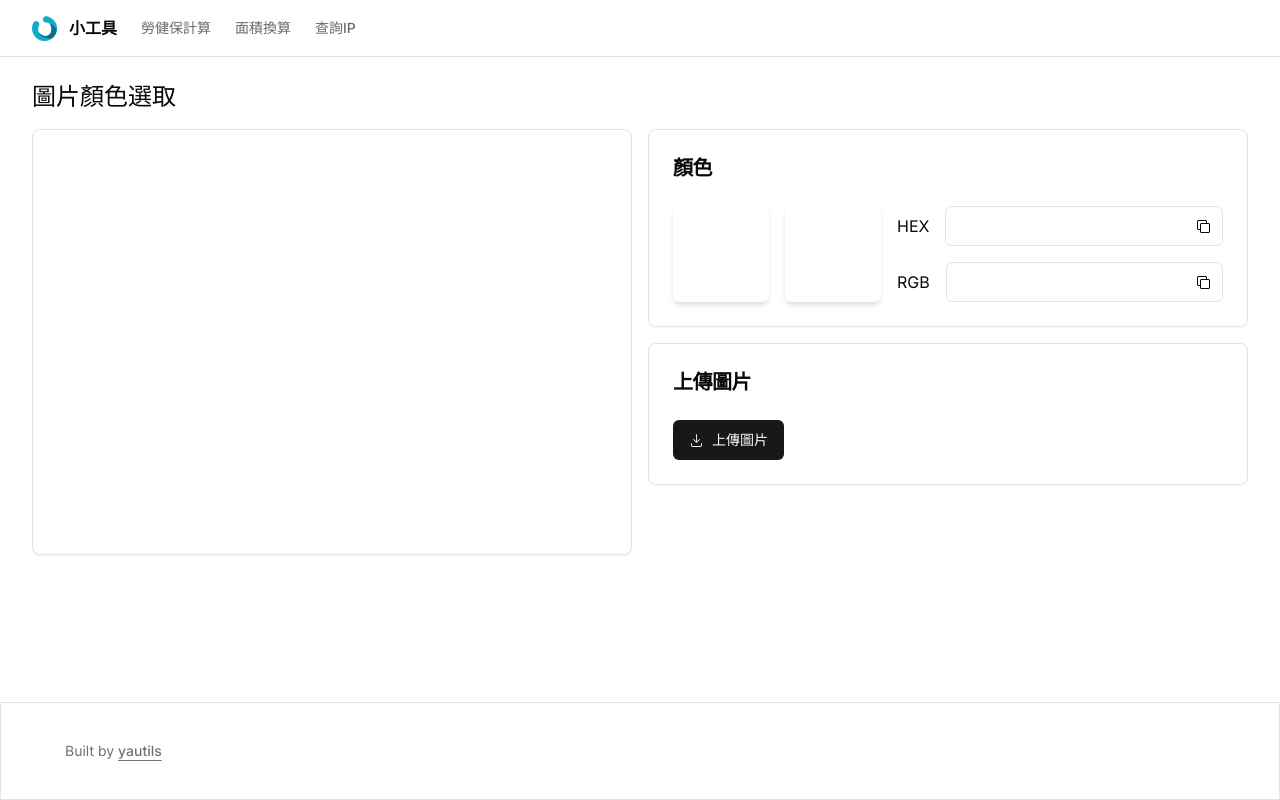
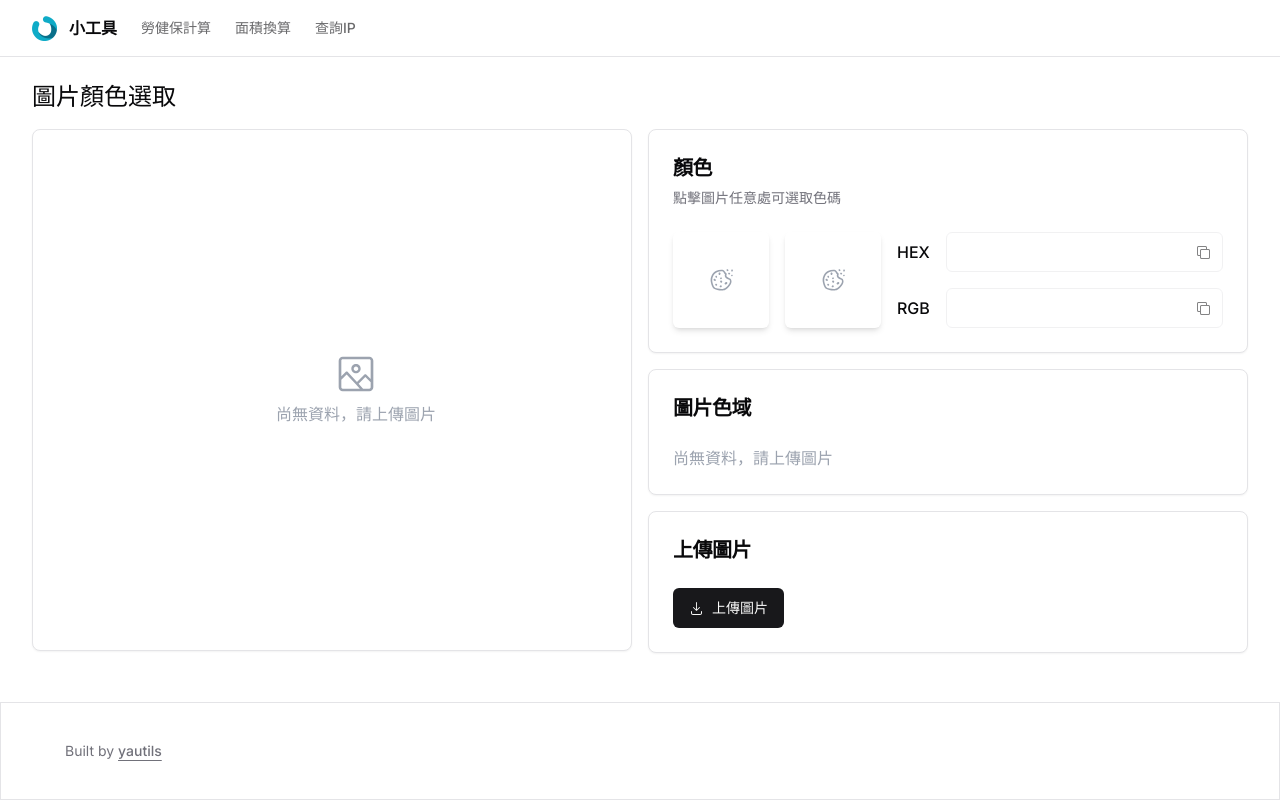
Before and after one commit to haoolii/ceres, a Next.js app: page /image-color-picker in a window 1280 px wide. Built offline with nearby package versions, Linux system fonts and the light colour scheme.

Commit message:
feat: add image color picker no data page

```diff
--- a/features/image-color-picker/components/imageColorPickerBoard.tsx
+++ b/features/image-color-picker/components/imageColorPickerBoard.tsx
@@ -1,52 +1,64 @@
-"use client"
+"use client";
 
-import { Card, CardContent, CardHeader, CardTitle } from "@/components/ui/card";
-import { Button } from "@/components/ui/button"
-import { DownloadIcon, CopyIcon, ImageIcon } from "@radix-ui/react-icons";
+import {
+  Card,
+  CardContent,
+  CardDescription,
+  CardHeader,
+  CardTitle,
+} from "@/components/ui/card";
+import { Button } from "@/components/ui/button";
+import {
+  DownloadIcon,
+  CopyIcon,
+  ImageIcon,
+  CookieIcon,
+} from "@radix-ui/react-icons";
 import { Input } from "@/components/ui/input";
 import { useEffect, useRef, useState } from "react";
-import { Label } from "@radix-ui/react-label";
-import rgbHex from 'rgb-hex';
-import hexRgb from 'hex-rgb';
+import rgbHex from "rgb-hex";
+import hexRgb from "hex-rgb";
 import { useToast } from "@/components/ui/use-toast";
-
-function onMousePos(canvas: HTMLCanvasElement, evt: React.MouseEvent<HTMLCanvasElement, MouseEvent>) {
-    var ClientRect = canvas.getBoundingClientRect();
-    return {
-        x: Math.round(evt.clientX - ClientRect.left),
-        y: Math.round(evt.clientY - ClientRect.top)
-    }
-}
+import { useDebounce } from "use-debounce";
+import { buildRgb, onMousePos, quantization } from "../utils";
 
 export const ImageColorPickerBoard = () => {
-    const { toast } = useToast()
+  const { toast } = useToast();
 
   const containerRef = useRef<HTMLDivElement>(null);
   const canvasRef = useRef<HTMLCanvasElement>(null);
   const fileInputRef = useRef<HTMLInputElement>(null);
-    const [pointHex, setPointHex] = useState('');
-    const [selectedHex, setSelectedHex] = useState('');
-    const [pointRGB, setPointRGB] = useState('');
-    const [selectedRGB, setSelectedRGB] = useState('');
-
+  const [pointHex, setPointHex] = useState("");
+  const [selectedHex, setSelectedHex] = useState("");
+  const [pointRGB, setPointRGB] = useState("");
+  const [selectedRGB, setSelectedRGB] = useState("");
+  const fileChangeCBRef = useRef<() => void>(() => {});
+  const [innerWidthPure, setInnerWidthPure] = useState(0);
+  const [innerWidth] = useDebounce(innerWidthPure, 500);
+  const [palettes, setPalettes] = useState<
+    {
+      rgb: string;
+      hex: string;
+    }[]
+  >([]);
+  const [haveFile, setHaveFile] = useState(false);
   useEffect(() => {
     if (canvasRef.current) {
-
     }
   });
 
-    const onCanvasMouseMoveHandle = (evt: React.MouseEvent<HTMLCanvasElement, MouseEvent>
+  const onCanvasMouseMoveHandle = (
+    evt: React.MouseEvent<HTMLCanvasElement, MouseEvent>
   ) => {
     if (!canvasRef.current) return;
     const canvas = canvasRef.current;
     if (!canvas) return;
-        const ctx = canvas.getContext('2d');
+    const ctx = canvas.getContext("2d");
     if (!ctx) return;
     const cw = canvas.width;
     const ch = canvas.height;
     const imgData = ctx.getImageData(0, 0, cw, ch);
     if (!imgData) return;
-
     const m = onMousePos(canvas, evt);
     const pixels = imgData.data;
 
@@ -54,42 +66,95 @@ export const ImageColorPickerBoard = () => {
     const R = pixels[i];
     const G = pixels[i + 1];
     const B = pixels[i + 2];
-        const thisRGBRy = [R, G, B];
+    if (R && G && B) {
       const hex = `#${rgbHex(R, G, B)}`;
-        const rgb = hexRgb(hex, { format: 'css' });
+      const rgb = hexRgb(hex, { format: "css" });
       setPointHex(hex);
       setPointRGB(rgb);
     }
+  };
+
+  useEffect(() => {
+    onFileChange();
+  }, [innerWidth]);
+
+  useEffect(() => {
+    function onResize() {
+      setInnerWidthPure(window.innerWidth);
+    }
+    window.addEventListener("resize", onResize);
+    return () => {
+      document.removeEventListener("resize", onResize);
+    };
+  });
+
+  const initImagePalette = (imgData: ImageData) => {
+    const rgbArray = buildRgb(imgData);
+    const quantColors = quantization(rgbArray, 0);
+    const colors: {
+      [key: string]: {
+        rgb: string;
+        hex: string;
+      };
+    } = {};
+    quantColors.forEach((color) => {
+      if (!color) return;
+      const { r, g, b } = color;
+      if (!(r && g && b)) return;
+      const hex = `#${rgbHex(r, g, b)}`;
+      const rgb = hexRgb(hex, { format: "css" });
+      colors[rgb] = {
+        rgb,
+        hex,
+      };
+    });
+    const keys = Object.keys(colors);
+    setPalettes(keys.map((key) => colors[key]));
+  };
+
+  const onFileChange = () => {
+    const imgW = containerRef.current?.getBoundingClientRect().width;
+    if (!imgW) return;
+    const file = fileInputRef.current?.files && fileInputRef.current?.files[0];
+    if (!file) return;
+    setHaveFile(true);
+    const canvas = canvasRef.current;
+    if (!canvas) return;
+    const ctx = canvas.getContext("2d");
+    if (!ctx) return;
+
+    const reader = new FileReader();
+    const readerOnload = () => {
+      const img = new Image();
+      const imgOnload = () => {
+        const cw = imgW;
+        const ch = (imgW * img.height) / img.width;
+        canvas.width = cw;
+        canvas.height = ch;
+        ctx.drawImage(img, 0, 0, cw, ch);
+        const imgData = ctx.getImageData(0, 0, cw, ch);
+        initImagePalette(imgData);
+      };
+      img.addEventListener("load", imgOnload);
+      img.src = reader.result?.toString() || "";
+      img.remove();
+      return () => {
+        img.removeEventListener("load", imgOnload);
+        reader.abort();
+      };
+    };
+    reader.addEventListener("load", readerOnload);
+    reader.readAsDataURL(file);
+    return () => {
+      readerOnload();
+      reader.removeEventListener("load", readerOnload);
+    };
+  };
 
   const onCanvasClickHandle = () => {
     setSelectedHex(pointHex);
     setSelectedRGB(pointRGB);
-    }
-
-    const onFileChange = (evt: React.ChangeEvent<HTMLInputElement>) => {
-        const imgW = containerRef.current?.getBoundingClientRect().width;
-        if (!imgW) return;
-        const file = evt.target.files && evt.target.files[0];
-        if (!file) return;
-        const canvas = canvasRef.current;
-        if (!canvas) return;
-        const ctx = canvas.getContext('2d');
-        if (!ctx) return;
-
-        const reader = new FileReader();
-        const img = new Image();
-        reader.onload = () => {
-            img.onload = () => {
-                const cw = imgW;
-                const ch = imgW * img.height / img.width
-                canvas.width = cw;
-                canvas.height = ch;
-                ctx.drawImage(img, 0, 0, cw, ch);
   };
-            img.src = reader.result?.toString() || '';
-        };
-        reader.readAsDataURL(file);
-    }
 
   const copy = async (text: string) => {
     if (navigator.clipboard) {
@@ -97,24 +162,37 @@ export const ImageColorPickerBoard = () => {
       toast({
         title: "訊息",
         description: "複製成功",
-            })
+      });
     } else {
       toast({
         variant: "destructive",
         title: "訊息",
         description: "複製失敗",
-            })
+      });
     }
-    }
+  };
 
   return (
     <div className="flex flex-col xl:flex-row gap-4">
       <div className="flex-1 order-2 xl:order-1">
         <Card>
-                    <CardContent>
-                        <div ref={containerRef} className="relative min-h-[400px] pt-6" >
-                            <canvas className="w-full" ref={canvasRef} onMouseMove={e => onCanvasMouseMoveHandle(e)} onClick={onCanvasClickHandle} />
+          <CardContent className="relative min-h-[520px]">
+            <div ref={containerRef} className="relative min-h-[400px] pt-6">
+              <canvas
+                className="w-full"
+                ref={canvasRef}
+                onMouseMove={(e) => onCanvasMouseMoveHandle(e)}
+                onClick={onCanvasClickHandle}
+              />
             </div>
+            {haveFile ? (
+              <></>
+            ) : (
+              <div className="min-h-[520px] absolute top-0 h-full w-full flex justify-center items-center flex-col gap-2">
+                <ImageIcon width={40} height={40} className="text-gray-400" />
+                <span className=" text-gray-400">尚無資料，請上傳圖片</span>
+              </div>
+            )}
           </CardContent>
         </Card>
       </div>
@@ -123,27 +201,80 @@ export const ImageColorPickerBoard = () => {
           <Card>
             <CardHeader>
               <CardTitle className="text-xl">顏色</CardTitle>
+              <CardDescription>點擊圖片任意處可選取色碼</CardDescription>
             </CardHeader>
             <CardContent className="flex gap-4">
               <div className="flex gap-4">
-                                <div className="w-24 h-24 rounded-md shadow-md" style={{ background: pointHex }}></div>
-                                <div className="w-24 h-24 rounded-md shadow-md" style={{ background: selectedHex }}></div>
+                <div
+                  className="w-24 h-24 rounded-md shadow-md flex justify-center items-center"
+                  style={{ background: pointHex }}
+                >
+                  {!haveFile ? (
+                    <CookieIcon
+                      width={24}
+                      height={24}
+                      className="text-gray-400"
+                    />
+                  ) : (
+                    <></>
+                  )}
+                </div>
+                <div
+                  className="w-24 h-24 rounded-md shadow-md flex justify-center items-center"
+                  style={{ background: selectedHex }}
+                >
+                  {!haveFile ? (
+                    <CookieIcon
+                      width={24}
+                      height={24}
+                      className="text-gray-400"
+                    />
+                  ) : (
+                    <></>
+                  )}
+                </div>
               </div>
               <div className="flex flex-col gap-4 flex-1">
                 <div className="flex items-center gap-4">
-                                    <span>HEX</span>
-                                    <div className="relative w-full" onClick={() => copy(selectedHex)} >
-                                        <Input readOnly value={selectedHex} className="focus-visible:ring-offset-0 focus-visible:ring-0 cursor-pointer" />
-                                        <Button variant="ghost" size="icon" className="absolute right-1 top-1 p-0 w-8 h-8" >
+                  <span className="font-medium">HEX</span>
+                  <div
+                    className="relative w-full"
+                    onClick={() => copy(selectedHex)}
+                  >
+                    <Input
+                      readOnly
+                      disabled={!haveFile}
+                      value={selectedHex}
+                      className="focus-visible:ring-offset-0 focus-visible:ring-0 cursor-pointer"
+                    />
+                    <Button
+                      disabled={!haveFile}
+                      variant="ghost"
+                      size="icon"
+                      className="absolute right-1 top-1 p-0 w-8 h-8"
+                    >
                       <CopyIcon />
                     </Button>
                   </div>
                 </div>
                 <div className="flex items-center gap-4">
-                                    <span>RGB</span>
-                                    <div className="relative w-full" onClick={() => copy(selectedRGB)}>
-                                        <Input readOnly value={selectedRGB} className="focus-visible:ring-offset-0 focus-visible:ring-0 cursor-pointer" />
-                                        <Button variant="ghost" size="icon" className="absolute right-1 top-1 p-0 w-8 h-8" >
+                  <span className="font-medium">RGB</span>
+                  <div
+                    className="relative w-full"
+                    onClick={() => copy(selectedRGB)}
+                  >
+                    <Input
+                      disabled={!haveFile}
+                      readOnly
+                      value={selectedRGB}
+                      className="focus-visible:ring-offset-0 focus-visible:ring-0 cursor-pointer"
+                    />
+                    <Button
+                      disabled={!haveFile}
+                      variant="ghost"
+                      size="icon"
+                      className="absolute right-1 top-1 p-0 w-8 h-8"
+                    >
                       <CopyIcon />
                     </Button>
                   </div>
@@ -155,11 +286,54 @@ export const ImageColorPickerBoard = () => {
         <div className="">
           <Card>
             <CardHeader>
+              <CardTitle className="text-xl">圖片色域</CardTitle>
+            </CardHeader>
+            <CardContent className="flex items-center gap-4">
+              {palettes.length ? (
+                <div className="flex gap-1 flex-wrap">
+                  {palettes.map((palette, i) => (
+                    <div
+                      key={`${palette}_${i}`}
+                      style={{ background: palette.hex }}
+                      className="w-16 h-16 rounded-md cursor-pointer border-2"
+                      onMouseMove={() => {
+                        setPointHex(palette.hex);
+                        setPointRGB(palette.rgb);
+                      }}
+                      onClick={() => {
+                        setSelectedHex(palette.hex);
+                        setSelectedRGB(palette.rgb);
+                      }}
+                    ></div>
+                  ))}
+                </div>
+              ) : (
+                <div>
+                  <span className=" text-gray-400">尚無資料，請上傳圖片</span>
+                </div>
+              )}
+            </CardContent>
+          </Card>
+        </div>
+        <div className="">
+          <Card>
+            <CardHeader>
               <CardTitle className="text-xl">上傳圖片</CardTitle>
             </CardHeader>
             <CardContent>
-                            <Input type="file" className="hidden" ref={fileInputRef} onChange={e => onFileChange(e)} />
-                            <Button className="flex items-center space-x-2" onClick={() => fileInputRef.current?.click()}>
+              <Input
+                type="file"
+                className="hidden"
+                ref={fileInputRef}
+                onChange={(_) => {
+                  fileChangeCBRef.current();
+                  onFileChange();
+                }}
+              />
+              <Button
+                className="flex items-center space-x-2"
+                onClick={() => fileInputRef.current?.click()}
+              >
                 <span>
                   <DownloadIcon />
                 </span>
@@ -170,5 +344,5 @@ export const ImageColorPickerBoard = () => {
         </div>
       </div>
     </div>
-    )
-}
+  );
+};
--- /dev/null
+++ b/features/image-color-picker/utils/index.ts
@@ -0,0 +1,100 @@
+export const buildRgb = (imageData: ImageData) => {
+  const data = imageData.data;
+  const rgbValues = [];
+  for (let i = 0; i < data.length; i += 4) {
+    const rgb = {
+      r: data[i],
+      g: data[i + 1],
+      b: data[i + 2],
+    };
+    rgbValues.push(rgb);
+  }
+  return rgbValues;
+};
+
+export const onMousePos = (
+  canvas: HTMLCanvasElement,
+  evt: React.MouseEvent<HTMLCanvasElement, MouseEvent>
+) => {
+  const ClientRect = canvas.getBoundingClientRect();
+  return {
+    x: Math.round(evt.clientX - ClientRect.left),
+    y: Math.round(evt.clientY - ClientRect.top),
+  };
+};
+
+export interface RgbValue {
+  r: number;
+  g: number;
+  b: number;
+}
+
+export const findBiggestColorRange = (rgbValues: RgbValue[]) => {
+  let rMin = Number.MAX_VALUE;
+  let gMin = Number.MAX_VALUE;
+  let bMin = Number.MAX_VALUE;
+
+  let rMax = Number.MIN_VALUE;
+  let gMax = Number.MIN_VALUE;
+  let bMax = Number.MIN_VALUE;
+
+  rgbValues.forEach((pixel) => {
+    rMin = Math.min(rMin, pixel.r);
+    gMin = Math.min(gMin, pixel.g);
+    bMin = Math.min(bMin, pixel.b);
+
+    rMax = Math.max(rMax, pixel.r);
+    gMax = Math.max(gMax, pixel.g);
+    bMax = Math.max(bMax, pixel.b);
+  });
+
+  const rRange = rMax - rMin;
+  const gRange = gMax - gMin;
+  const bRange = bMax - bMin;
+
+  const biggestRange = Math.max(rRange, gRange, bRange);
+  if (biggestRange === rRange) {
+    return "r";
+  } else if (biggestRange === gRange) {
+    return "g";
+  } else {
+    return "b";
+  }
+};
+export function quantization(
+  rgbValues: RgbValue[],
+  depth: number
+): { r: number; g: number; b: number }[] {
+  const MAX_DEPTH = 4;
+  if (depth === MAX_DEPTH || rgbValues.length === 0) {
+    const color = rgbValues.reduce(
+      (prev, curr) => {
+        prev.r += curr.r;
+        prev.g += curr.g;
+        prev.b += curr.b;
+
+        return prev;
+      },
+      {
+        r: 0,
+        g: 0,
+        b: 0,
+      }
+    );
+
+    color.r = Math.round(color.r / rgbValues.length);
+    color.g = Math.round(color.g / rgbValues.length);
+    color.b = Math.round(color.b / rgbValues.length);
+    return [color];
+  }
+  const componentToSortBy = findBiggestColorRange(rgbValues);
+  rgbValues.sort((p1, p2) => {
+    return p1[componentToSortBy] - p2[componentToSortBy];
+  });
+
+  const mid = rgbValues.length / 2;
+  return [
+    ...quantization(rgbValues.slice(0, mid), depth + 1),
+    ...quantization(rgbValues.slice(mid + 1), depth + 1),
+  ];
+}
--- a/package.json
+++ b/package.json
@@ -31,6 +31,7 @@
     "rgb-hex": "^4.1.0",
     "tailwind-merge": "^2.0.0",
     "tailwindcss-animate": "^1.0.7",
+    "use-debounce": "^9.0.4",
     "zod": "^3.22.4"
   },
   "devDependencies": {
```
Also changed, not shown: 1 other file (tests, documents, lock files or other folders). Lines whose indentation alone changed are shown as unchanged.
